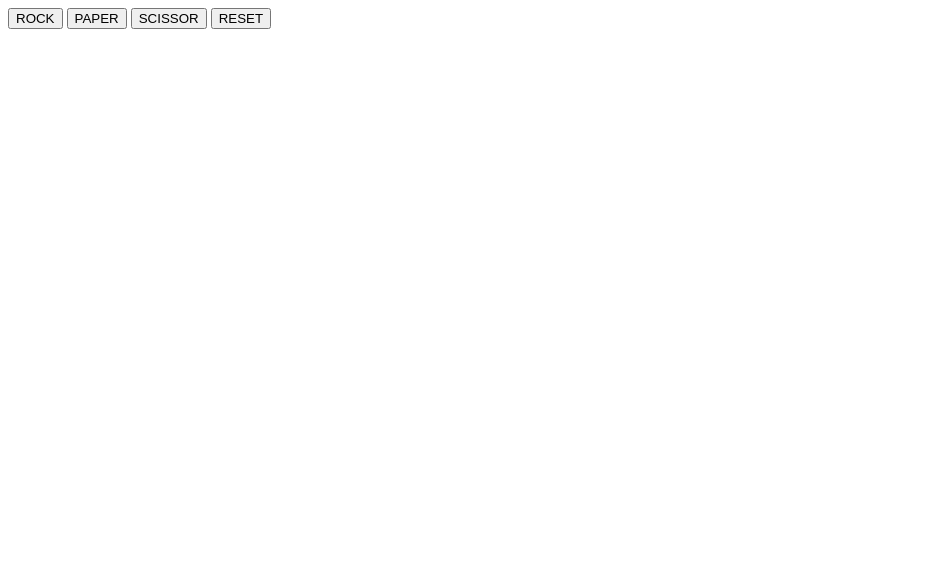
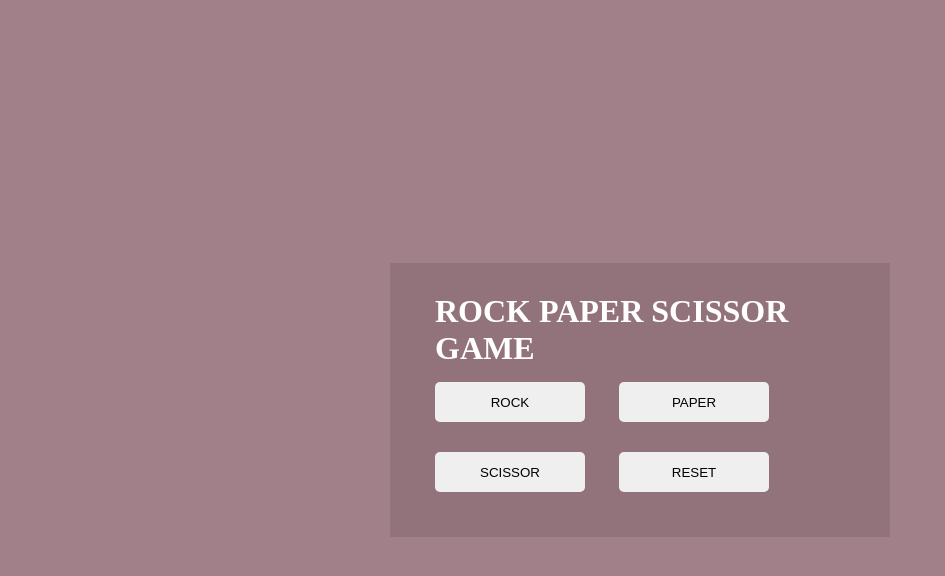
Before and after one commit to omaryousef299w/RPS_Game, a plain HTML site: page index.html in a window 1280 px wide. Shown: the whole page, without its empty margins (0-945 px from the left). Drawn offline with Linux system fonts and the light colour scheme.

Commit message:
styling the game

```diff
--- a/index.html
+++ b/index.html
@@ -9,6 +9,7 @@
 <body>
 
   <div class="RPS-GAME">
+    <h1>ROCK PAPER SCISSOR GAME</h1>
     <button class="choiceBtn">ROCK</button>
     <button class="choiceBtn">PAPER</button>
     <button class="choiceBtn">SCISSOR</button>
--- a/style.css
+++ b/style.css
@@ -0,0 +1,31 @@
+* {
+  margin: 0;
+  padding: 0;
+  box-sizing: border-box;
+}
+body {
+  background-color: #a28089;
+  color: white;
+  width: 100%;
+  min-height: 100vh;
+  display: flex;
+  justify-content: center;
+  align-items: center;
+}
+.RPS-GAME {
+  width: 500px;
+  max-width: 550px;
+  background-color: rgba(0, 0, 0, 0.1);
+  padding: 30px;
+}
+button {
+  width: 150px;
+  height: 40px;
+  border-radius: 5px;
+  border: none;
+  outline: none;
+  margin: 15px;
+}
+h1 {
+  margin-left: 15px;
+}
```
